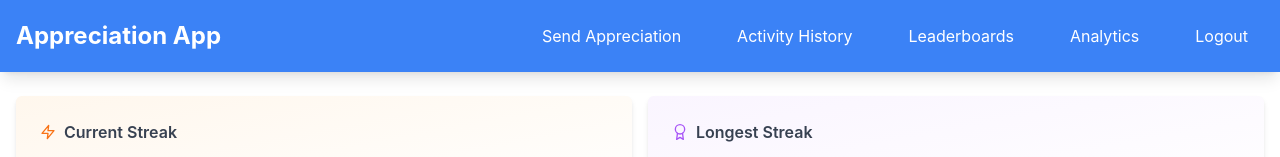
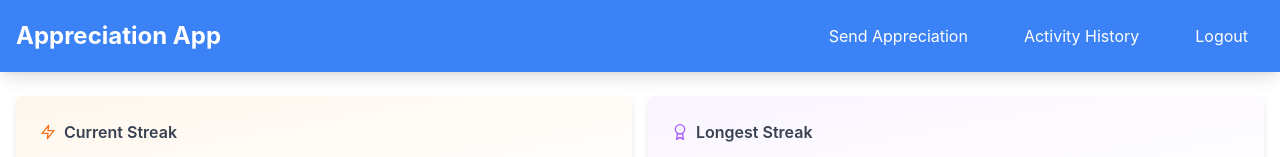
Before and after one commit to chloeyaoo/99cents, a React (Create React App) app in the folder frontend/: page /history in a window 1280 px wide. Shown: the top 157 px of the page. Built offline with nearby package versions, Linux system fonts and the light colour scheme; no server answers; sample sign-in values are in the browser's storage.

Commit message:
Remove leaderboard and analytics from navbar

```diff
--- a/frontend/src/components/Navbar.js
+++ b/frontend/src/components/Navbar.js
@@ -63,7 +63,7 @@ function Navbar({ handleLogout }) {
                   Activity History
                 </Link>
               </li>
-              <li className="my-4 lg:my-0">
+              {/* <li className="my-4 lg:my-0">
                 <Link
                   to="/leaderboard"
                   className="nav-link text-white hover:text-blue-200 transition-all"
@@ -80,7 +80,7 @@ function Navbar({ handleLogout }) {
                 >
                   Analytics
                 </Link>
-              </li>
+              </li> */}
               <li className="my-4 lg:my-0">
                 <button
                   onClick={handleLogoutClick}
```
